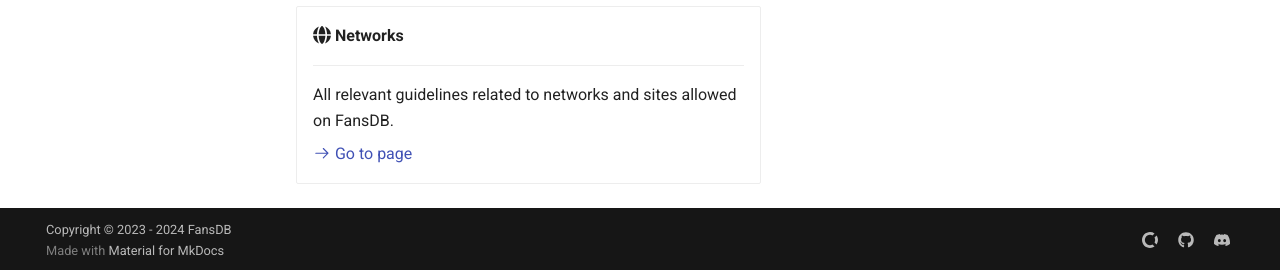
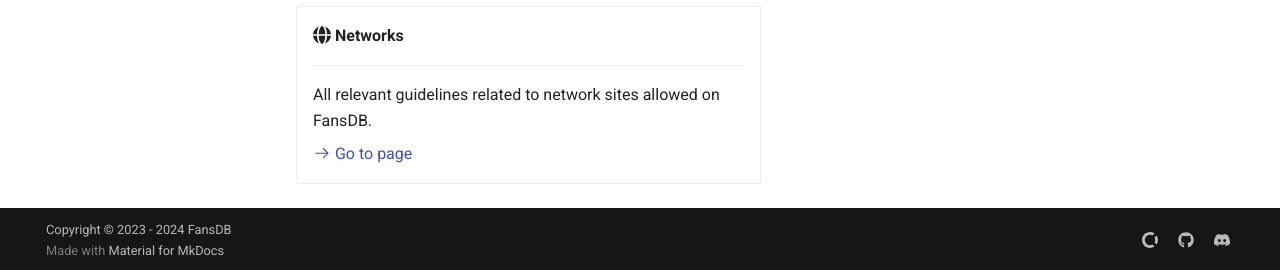
Before and after one commit to FansDB/docs, an MkDocs documentation site: the page built from docs/guidelines/index.md, in a window 1280 px wide and 951 px high. Shown: the part 678-948 px from the top of the window. Built offline with MkDocs 1.6.1 and Material for MkDocs 9.7.7, drawn with Linux system fonts in a browser that asks for light colours; comment, search, counter and statistics services are not loaded.

Commit message:
Fix wording

```diff
--- a/docs/guidelines/index.md
+++ b/docs/guidelines/index.md
@@ -46,7 +46,7 @@ So please take a moment and read through the guidelines if you plan on contribut
 
     ---
 
-    All relevant guidelines related to networks and sites allowed on FansDB.
+    All relevant guidelines related to network sites allowed on FansDB.
 
     [:octicons-arrow-right-24: Go to page](/networks)
 
```
